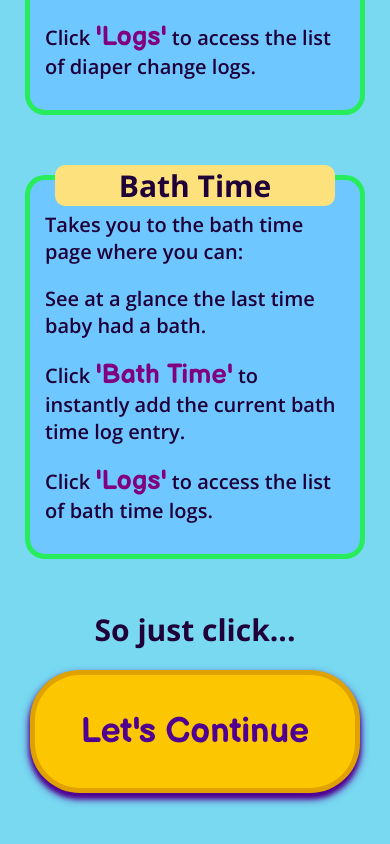
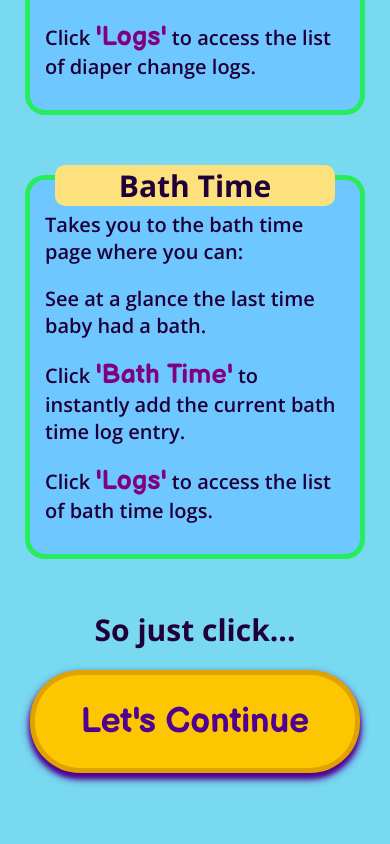
Before and after one commit to Jimmicorey/my-baby-log-app, a React (Create React App) app: page / in a window 390 px wide. Shown: the part 1232-2076 px from the top of the page. After the commit the page ends 2050 px from the top, so only its background shows below. Built offline with nearby package versions, Linux system fonts and the light colour scheme.

Commit message:
adjusted hompage for mobile iphone6/7/8

```diff
--- a/src/components/App/App.css
+++ b/src/components/App/App.css
@@ -112,7 +112,7 @@ h1 {
 }
 
 .timer-text {
-    margin: 10px 0 15px;
+    margin: -5px 0 15px;
     padding: 10px;
     text-align: center;
     width: 414px;
@@ -135,7 +135,7 @@ h1 {
     letter-spacing: 3px;
     color: #fde17c;
 
-    margin: -20px 0 40px;
+    margin: -20px 0 25px;
     width: 414px;
     padding: 10px;
     background-color: #6f00cae8;
@@ -260,8 +260,8 @@ a:hover, .button:hover {
     width: 330px;
     height: 100px;
     text-align: center;
-    padding: 35px;
-    margin: 0 0 45px 0;
+    padding: 25px;
+    margin: 0 0 25px 0;
 
     font-family: 'Balsamiq Sans', Arial, Helvetica, sans-serif;
     font-size: 35px;
```
